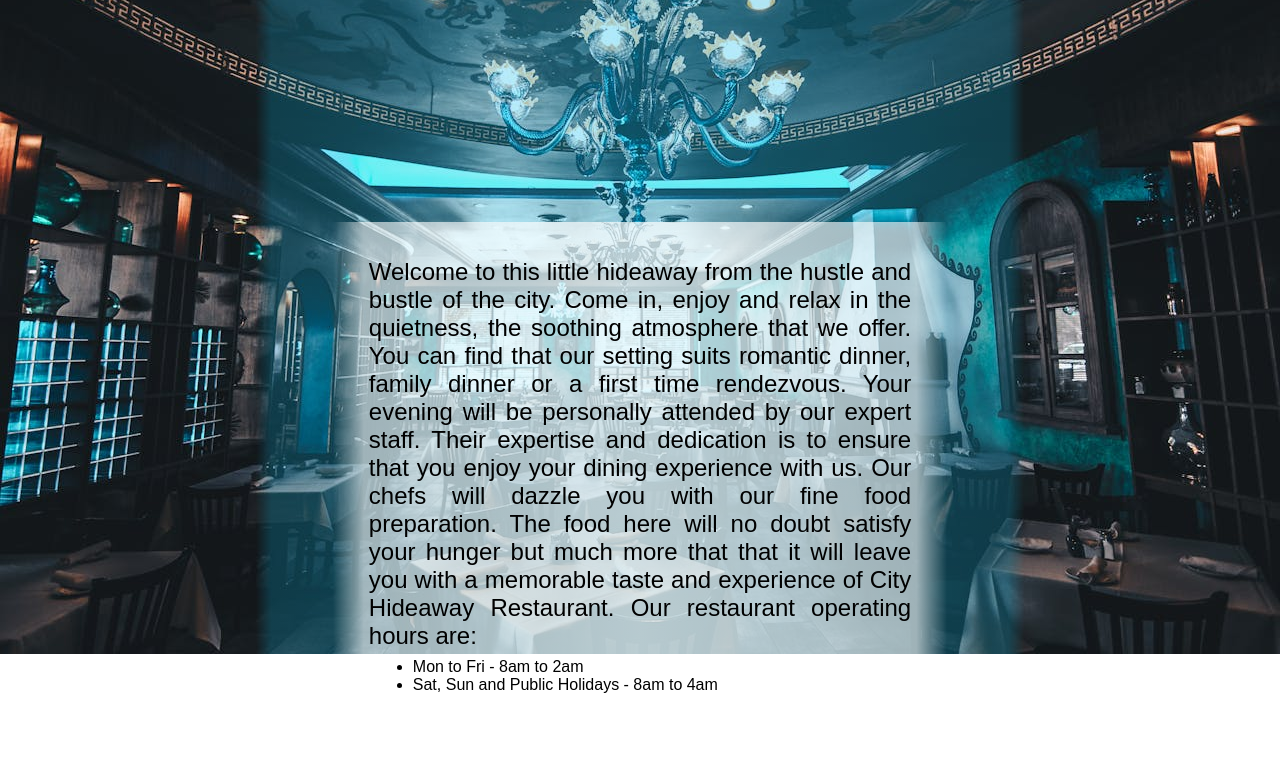
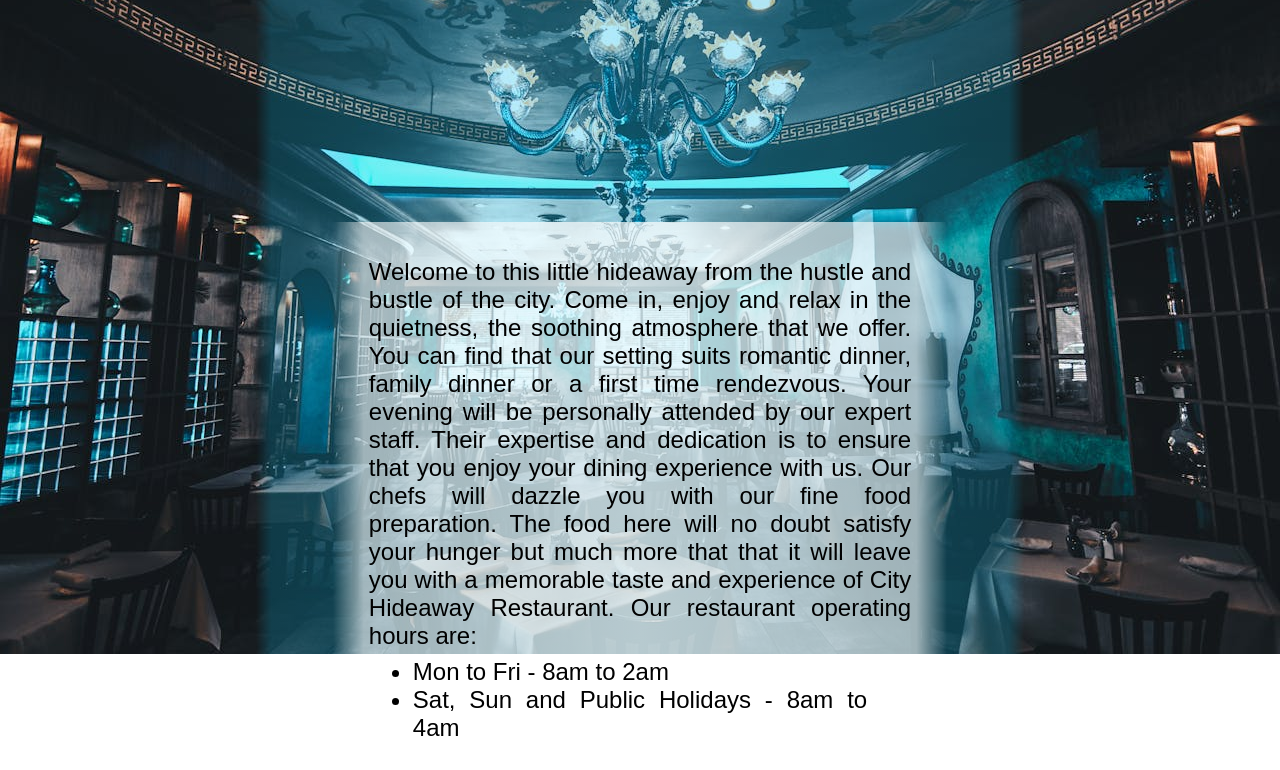
Before and after one commit to noOdin1/restaurant_page, a website: page src/index.html in a window 1280 px wide. Shown: the part 146-916 px from the top of the page. Drawn offline with Linux system fonts and the light colour scheme.

Commit message:
Styling for the li, operating hours, some adjustment to 'push' it up

```diff
--- a/src/style.css
+++ b/src/style.css
@@ -176,8 +176,10 @@ ul.operatingHours {
   background-color: var(--bgColor_seethru);
 }
 
+li.operatingHours {
   font-size: 1.5em;
   width: 100%;
-  height: 85vh;
-  border: 1px solid MediumVioletRed;
+  margin: 0 auto;
+  text-align: justify;
+  background-color: var(--bgColor_seethru);
 }
```
